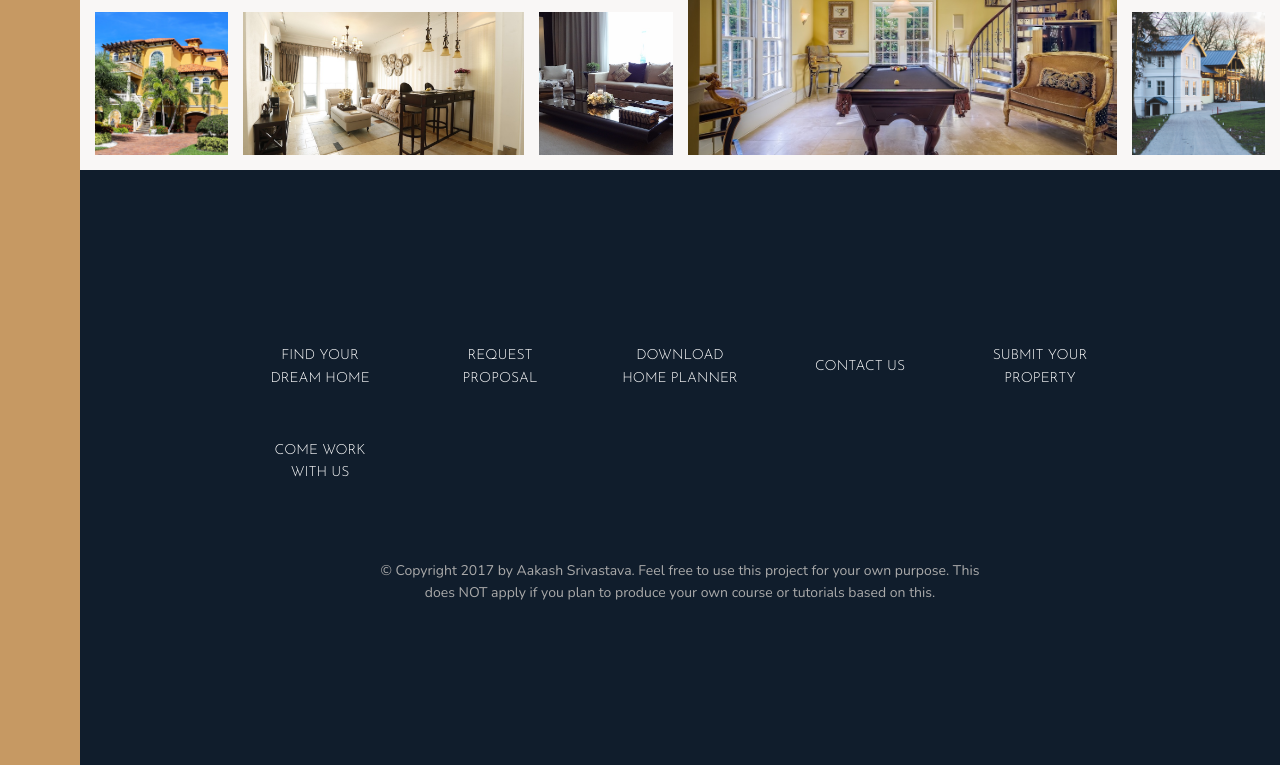
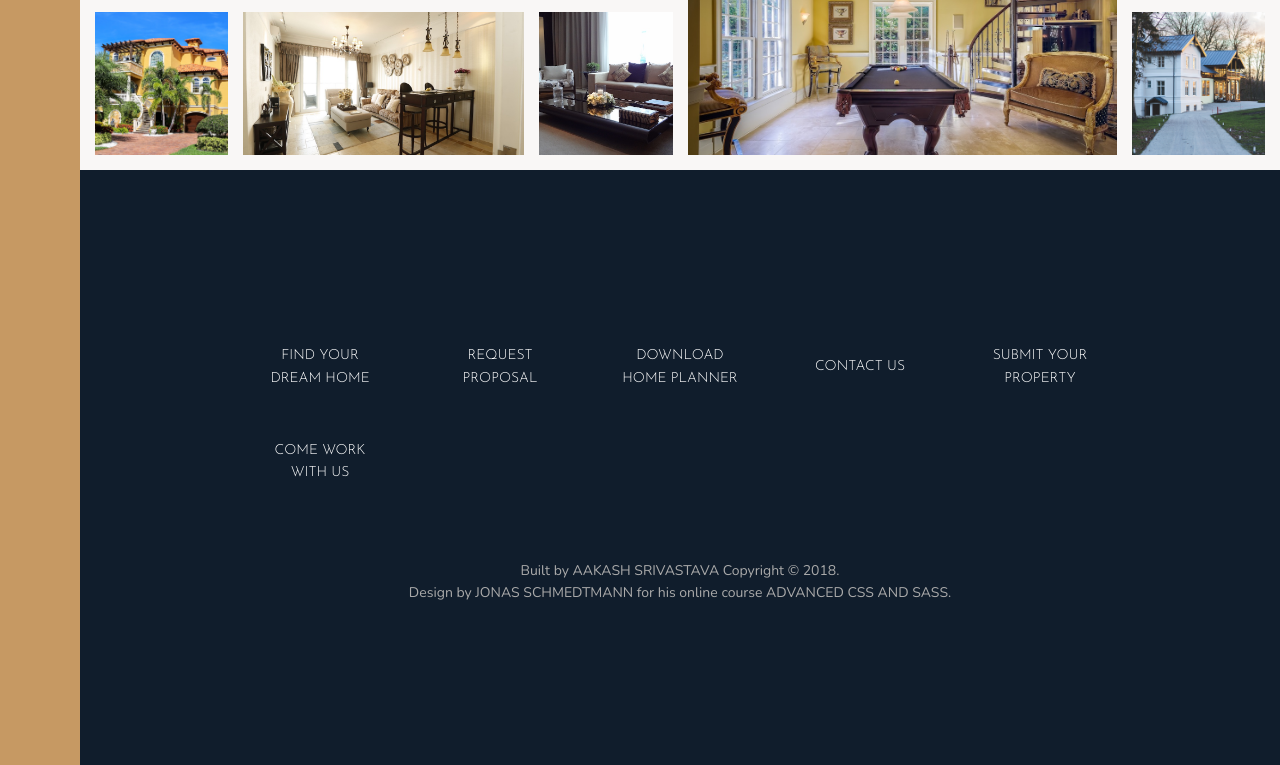
Before and after one commit to aakashsr/Nexter, a website: page index.html in a window 1280 px wide. Shown: the part 3528-4293 px from the top of the page. Drawn offline with nearby package versions, Linux system fonts and the light colour scheme.

Commit message:
Changed the footer content

```diff
--- a/index.html
+++ b/index.html
@@ -411,8 +411,8 @@
                 <li class="nav__item"><a href="#" class="nav__link">Come work with us</a></li>
             </ul>
             <p class="copyright">
-                &copy; Copyright 2017 by Aakash Srivastava. Feel free to use this project for your own purpose. This
-                does NOT apply if you plan to produce your own course or tutorials based on this.
+                Built by AAKASH SRIVASTAVA Copyright © 2018. <br /> Design by JONAS
+                SCHMEDTMANN for his online course ADVANCED CSS AND SASS.
             </p>
         </footer>
     </div>
```
